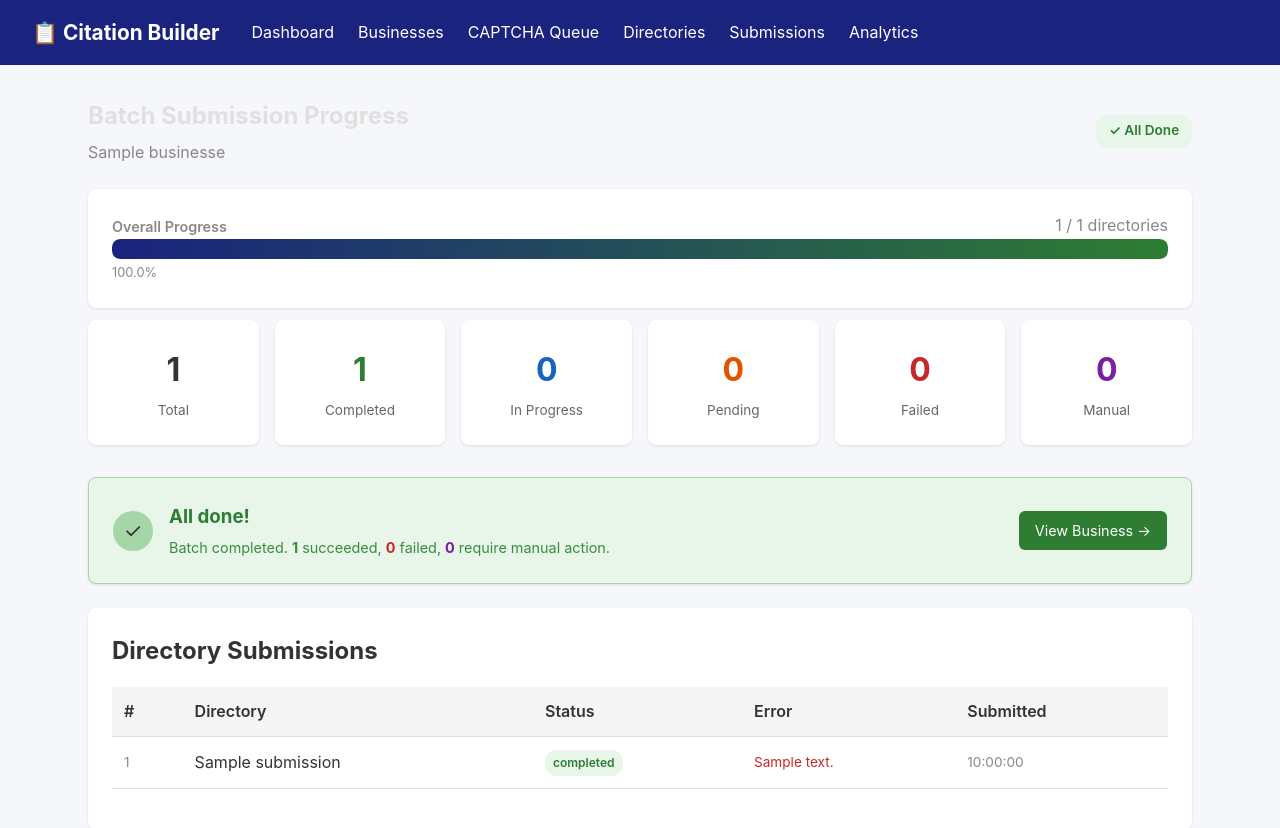
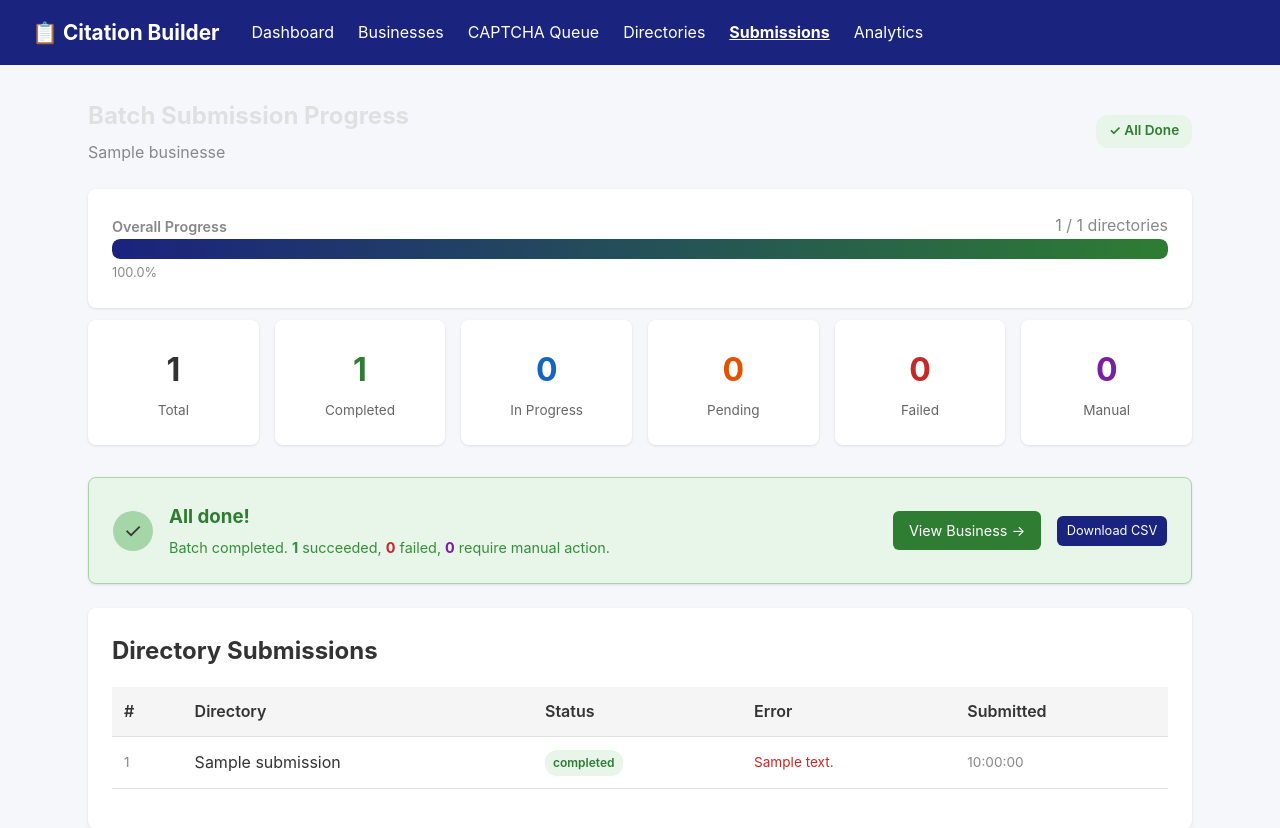
Before and after one commit to Steve-reyes/citation-builder-scorpio, a Flask app: page /businesses/1/batch-progress in a window 1280 px wide. Shown: the top 828 px of the page. Run offline with Flask 3, Linux system fonts and the light colour scheme; tables that the repository leaves empty hold one stand-in row (values such as "Sample post").

Commit message:
fix: sprint 3 — CSRF timeout, button disable, nav active, CSV export

```diff
--- a/app/config.py
+++ b/app/config.py
@@ -13,4 +13,5 @@ class Config:
     PLAYWRIGHT_HEADLESS = os.environ.get('PLAYWRIGHT_HEADLESS', 'true').lower() == 'true'
     UPLOAD_FOLDER = os.path.join(os.path.dirname(basedir), 'uploads')
     WTF_CSRF_ENABLED = True
+    WTF_CSRF_TIME_LIMIT = 3600
     DIRECTORIES_DATA_PATH = os.path.join(basedir, 'data', 'ca_directories.json')
--- a/app/routes/submission.py
+++ b/app/routes/submission.py
@@ -1,3 +1,5 @@
+import csv
+import io
 import json
 import threading
 from datetime import datetime
@@ -259,3 +261,37 @@ def captcha_queue():
         submissions=submissions,
         pagination=pagination,
     )
+
+
+@submission_bp.route('/api/submissions/<int:business_id>/export')
+def export_csv(business_id):
+    """Export all submissions for a business as CSV."""
+    business = Business.query.get_or_404(business_id)
+    submissions = DirectorySubmission.query.filter_by(business_id=business_id).order_by(
+        DirectorySubmission.created_at.asc()
+    ).all()
+
+    output = io.StringIO()
+    writer = csv.writer(output)
+    writer.writerow(['directory_name', 'status', 'captcha_detected', 'error_message', 'submitted_at'])
+
+    for s in submissions:
+        writer.writerow([
+            s.directory_name,
+            s.status,
+            'Yes' if s.captcha_detected else 'No',
+            s.error_message or '',
+            s.submitted_at.strftime('%Y-%m-%d %H:%M:%S') if s.submitted_at else '',
+        ])
+
+    csv_bytes = output.getvalue().encode('utf-8')
+    output.close()
+
+    return (
+        csv_bytes,
+        200,
+        {
+            'Content-Type': 'text/csv',
+            'Content-Disposition': f'attachment; filename=submissions_{business_id}.csv',
+        }
+    )
--- a/app/templates/base.html
+++ b/app/templates/base.html
@@ -24,6 +24,7 @@
         .navbar .brand { font-size: 1.3rem; font-weight: 700; }
         .navbar .nav-links { display: flex; gap: 1.5rem; }
         .navbar .nav-links a:hover { text-decoration: underline; }
+        .navbar .nav-links a.active { text-decoration: underline; font-weight: 700; }
         .container { max-width: 1200px; margin: 0 auto; padding: 2rem; }
         .flash-messages { margin-bottom: 1rem; }
         .flash {
@@ -133,12 +134,12 @@
     <nav class="navbar">
         <a href="{{ url_for('dashboard.index') }}" class="brand">📋 Citation Builder</a>
         <div class="nav-links">
-            <a href="{{ url_for('dashboard.index') }}">Dashboard</a>
-            <a href="{{ url_for('business.list_businesses') }}">Businesses</a>
-            <a href="{{ url_for('submission.captcha_queue') }}">CAPTCHA Queue</a>
-            <a href="{{ url_for('directory.list_directories') }}">Directories</a>
-            <a href="{{ url_for('submission.list_submissions') }}">Submissions</a>
-            <a href="{{ url_for('dashboard.analytics') }}">Analytics</a>
+            <a href="{{ url_for('dashboard.index') }}" {% if request.endpoint and 'dashboard' in request.endpoint %}class="active"{% endif %}>Dashboard</a>
+            <a href="{{ url_for('business.list_businesses') }}" {% if request.endpoint and 'business' in request.endpoint %}class="active"{% endif %}>Businesses</a>
+            <a href="{{ url_for('submission.captcha_queue') }}" {% if request.endpoint and 'captcha' in request.endpoint %}class="active"{% endif %}>CAPTCHA Queue</a>
+            <a href="{{ url_for('directory.list_directories') }}" {% if request.endpoint and 'directory' in request.endpoint %}class="active"{% endif %}>Directories</a>
+            <a href="{{ url_for('submission.list_submissions') }}" {% if request.endpoint and 'submission' in request.endpoint %}class="active"{% endif %}>Submissions</a>
+            <a href="{{ url_for('dashboard.analytics') }}" {% if request.endpoint and 'analytics' in request.endpoint %}class="active"{% endif %}>Analytics</a>
         </div>
     </nav>
 
--- a/app/templates/submission/batch_progress.html
+++ b/app/templates/submission/batch_progress.html
@@ -79,6 +79,7 @@
         </p>
       </div>
       <a href="{{ url_for('business.view_business', id=business.id) }}" class="btn btn-success">View Business &rarr;</a>
+      <a href="{{ url_for('submission.export_csv', business_id=business.id) }}" class="btn btn-sm btn-primary">Download CSV</a>
     </div>
   </div>
 
--- a/app/templates/submission/submit.html
+++ b/app/templates/submission/submit.html
@@ -21,7 +21,7 @@
     <h2>Select Directories</h2>
     <p class="text-muted mb-2">Choose directories to submit to. A submission record will be created for each selected directory.</p>
 
-    <form method="POST" action="{{ url_for('submission.start_submission', id=business.id) }}">
+    <form method="POST" action="{{ url_for('submission.start_submission', id=business.id) }}" onsubmit="this.querySelector('button[type=submit]').disabled = true; this.querySelector('button[type=submit]').textContent = 'Submitting...'">
         <input type="hidden" name="csrf_token" value="{{ csrf_token() }}">
         <div style="margin-bottom: 1rem;">
             <button type="button" onclick="toggleAll(true)" class="btn btn-sm">Select All</button>
```
